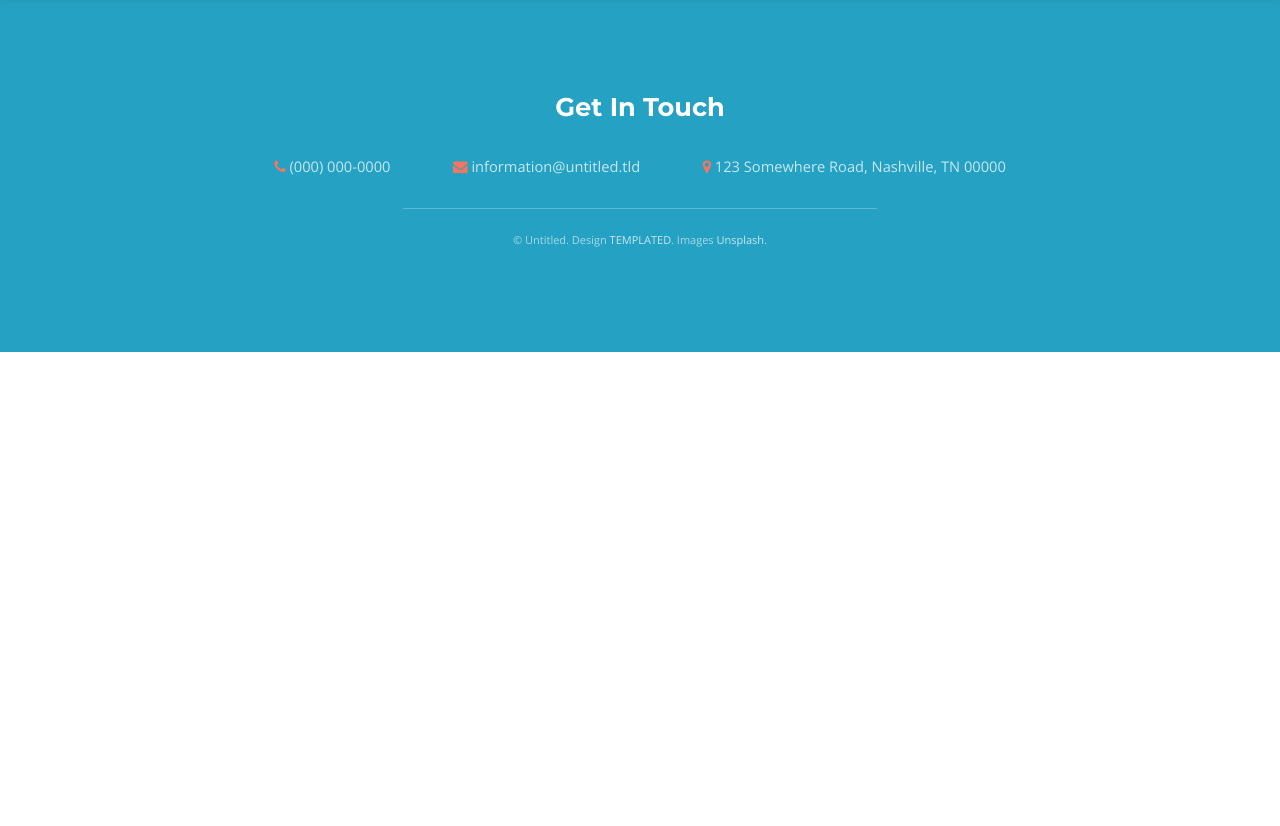
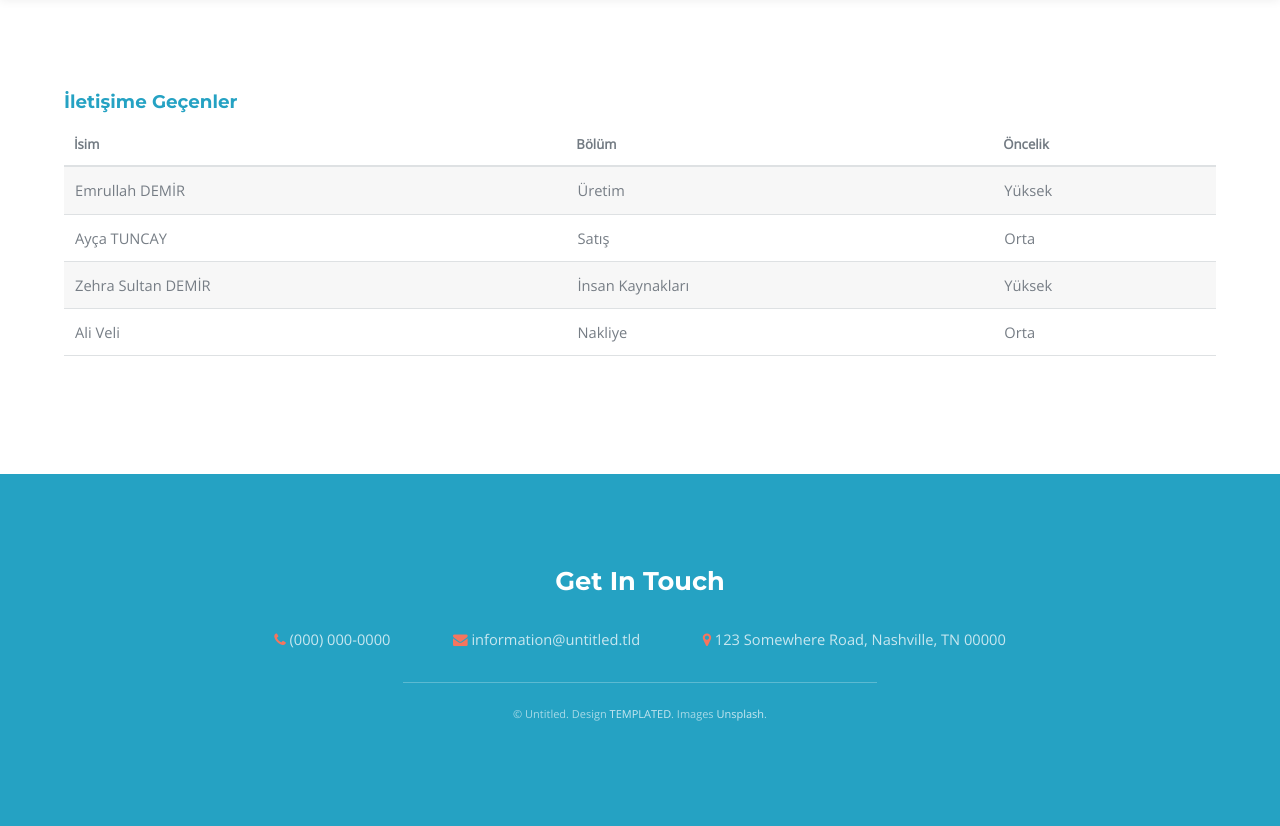
Before and after one commit to e-demir/MyFlaskProject, a Flask app: page /contactlist in a window 1280 px wide. Shown: the part 88-914 px from the top of the page. Before the commit the page ends 440 px from the top, so only its background shows below. Run offline with Flask 2, Linux system fonts and the light colour scheme.

Commit message:
For Loop and Table design

```diff
--- a/app/templates/contact_list.html
+++ b/app/templates/contact_list.html
@@ -1,4 +1,32 @@
-{% extends 'base.html' %} 	<!-- Base Class'ı extend ediyorum -->
+{% extends 'base.html' %}
+<!-- Base Class'ı extend ediyorum -->
 
 {% block body_content %}
+<section id="one" class="wrapper">
+  <div class="inner">
+    <h3>İletişime Geçenler</h3>
+    <div class="table-wrapper">
+      <table>
+        <thead>
+          <tr>
+            <th>İsim</th>
+            <th>Bölüm</th>
+            <th>Öncelik</th>
+          </tr>
+        </thead>
+        <tbody>
+            {% for name, department, priority in contactList %}
+          <tr>
+            <td>{{name}}</td>
+            <td>{{department}}</td>
+            <td>{{priority}}</td>
+          </tr>
+          {% endfor %}
+
+        </tbody>
+      </table>
+    </div>
+  </div>
+</section>
+
 {% endblock %}
--- a/app/views.py
+++ b/app/views.py
@@ -31,7 +31,13 @@ def Contact():
 @app.route("/contactlist")
 def ContactList():
     username, login_auth = get_current_user()
-    return render_template("contact_list.html",username=username, login_auth=login_auth)
+    contactList = [
+        ["Emrullah DEMİR","Üretim","Yüksek"],
+        ["Ayça TUNCAY","Satış","Orta"],
+        ["Zehra Sultan DEMİR","İnsan Kaynakları","Yüksek"],
+        ["Ali Veli","Nakliye","Orta"]
+    ]
+    return render_template("contact_list.html",username=username, login_auth=login_auth, contactList=contactList)
 
 @app.route("/login", methods=["GET","POST"])
 def Login():
```
